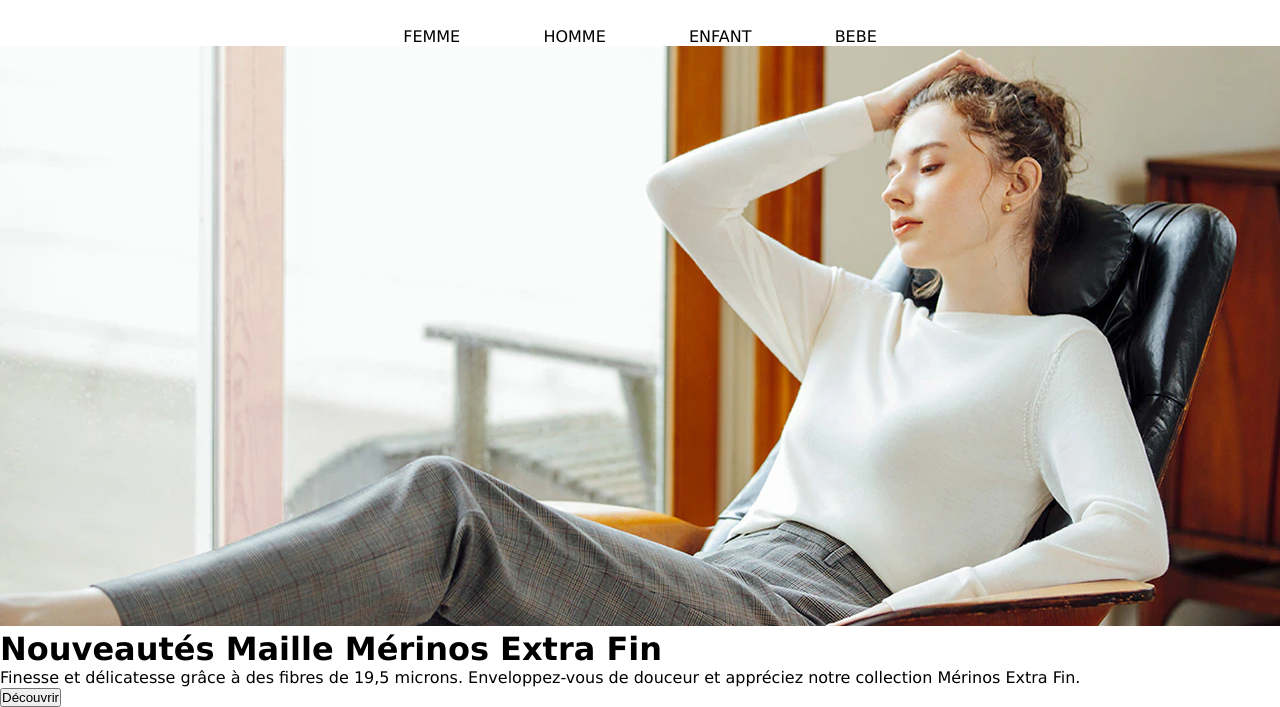
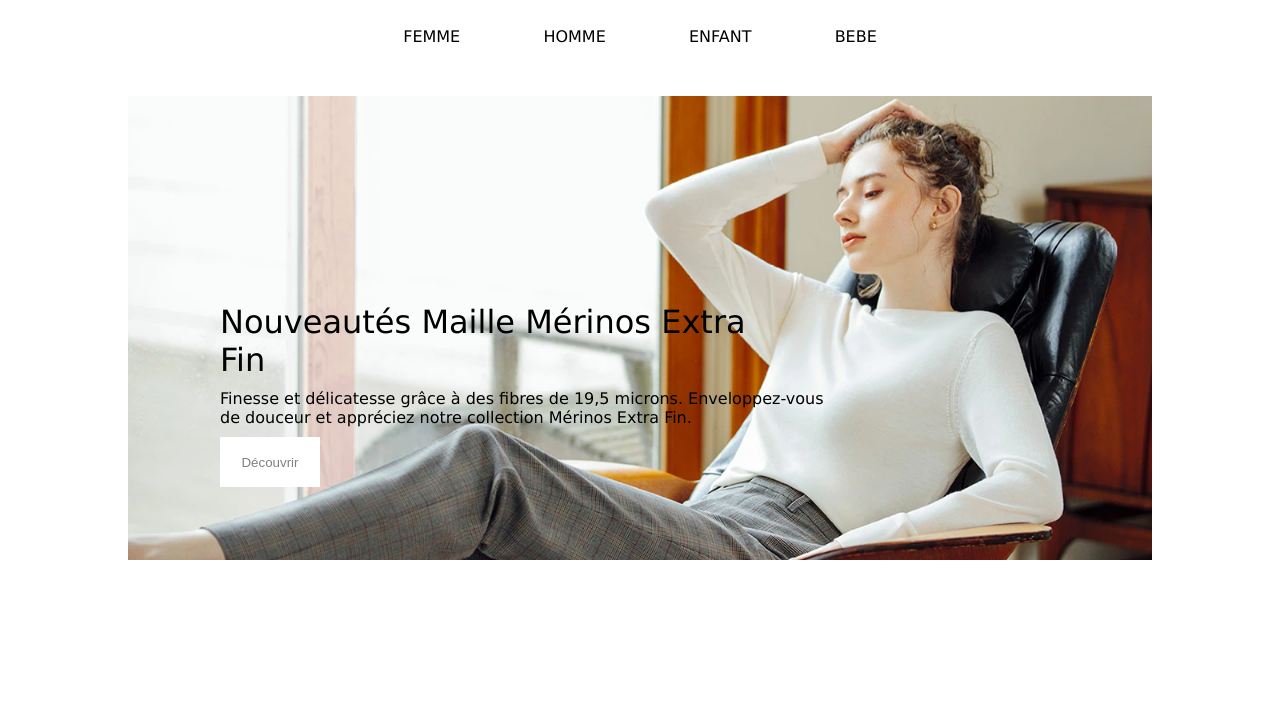
Before and after one commit to Nabi652/uniqlo, a plain HTML site: page index.html in a window 1280 px wide. Shown: the part 147-854 px from the top of the page. After the commit the page ends 800 px from the top, so only its background shows below. Drawn offline with Linux system fonts and the light colour scheme.

Commit message:
added last version of main

```diff
--- a/index.html
+++ b/index.html
@@ -61,18 +61,25 @@
 
     <main>
       <div class="ensemble3"></div>
+      <div class="box-img">
         <img
           src="./asset/image-principale.jpg"
           alt="mannequin portant top blanc et pantalon gris"
           class="img-principale"
         />
-      <h1>Nouveautés Maille Mérinos Extra Fin</h1>
+      </div>
+      <div class="ensemble-titre-p-button">
+        <h1>
+          Nouveautés Maille Mérinos Extra <br />
+          Fin
+        </h1>
         <p class="p-h1">
           Finesse et délicatesse grâce à des fibres de 19,5 microns.
-        Enveloppez-vous de douceur et appréciez notre collection Mérinos Extra
-        Fin.
+          Enveloppez-vous <br />de douceur et appréciez notre collection Mérinos
+          Extra Fin.
         </p>
         <button class="button-h1">Découvrir</button>
+      </div>
     </main>
   </body>
 </html>
--- a/style/style.css
+++ b/style/style.css
@@ -130,3 +130,41 @@ input {
 
 /* ----------------------------------- main ----------------------------------*/
 /* -------------------------------- image principale ----------------------------*/
+
+.ensemble3 {
+  position: relative;
+}
+
+.box-img {
+  margin: auto;
+  width: 80%;
+  margin-top: 50px;
+}
+
+.img-principale {
+  width: 100%;
+}
+
+.ensemble-titre-p-button {
+  position: absolute;
+  top: 450px;
+  left: 220px;
+}
+
+h1 {
+  font-weight: 100;
+}
+
+.p-h1 {
+  margin-top: 10px;
+  margin-bottom: 10px;
+}
+
+.button-h1 {
+  width: 100px;
+  height: 50px;
+  background-color: white;
+  border: none;
+  color: gray;
+  cursor: pointer;
+}
```
Lines whose indentation alone changed are shown as unchanged.
